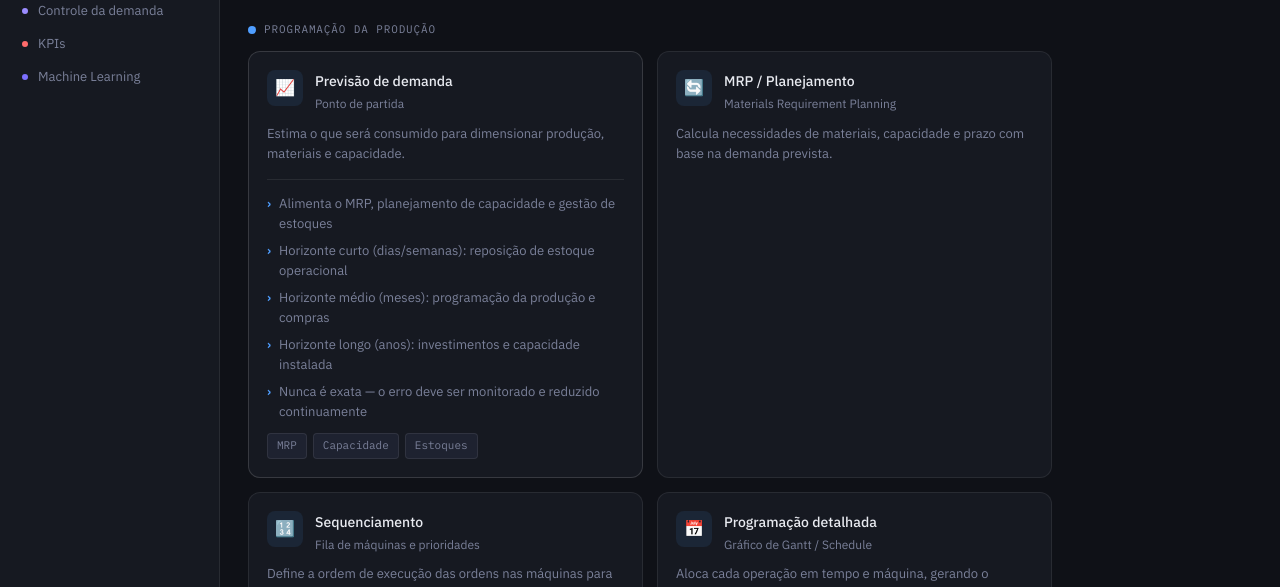
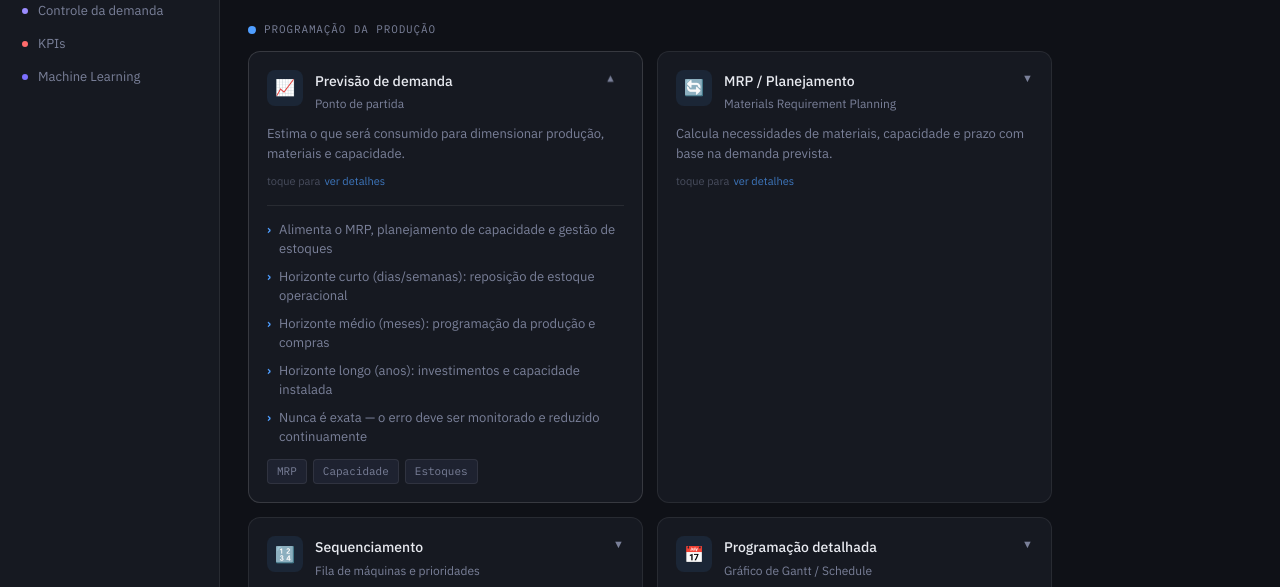
Before and after one commit to ronaldolb/guia-producao, a plain HTML site: page index.html in a window 1280 px wide. Both pictures are taken after a click on the element 445 px from the left and 316 px from the top of the page. Shown: the part 199-786 px from the top of the page. Drawn offline with Linux system fonts and the light colour scheme.

Commit message:
Add files via upload

```diff
--- a/index.html
+++ b/index.html
@@ -68,7 +68,8 @@ body { background: var(--bg); color: var(--text); font-family: var(--sans); font
 .card-name { font-size: 14px; font-weight: 500; color: var(--text); margin-bottom: 2px; }
 .card-sub { font-size: 12px; color: var(--muted); }
 .card-preview { font-size: 13px; color: var(--muted); line-height: 1.6; }
-.card-expand { margin-top: 14px; border-top: 1px solid var(--border); padding-top: 14px; display: none; }
+.card-expand { margin-top: 14px; border-top: 1px solid var(--border); padding-top: 14px; display: none; animation: fadeIn .2s ease; }
+@keyframes fadeIn { from { opacity:0; transform: translateY(-4px); } to { opacity:1; transform: translateY(0); } }
 .card-expand.open { display: block; }
 
 /* DETAIL LIST */
@@ -471,11 +472,11 @@ function renderSection(main, secId) {
     group.items.forEach((item, ii) => {
       const cardId = `${secId}-${gi}-${ii}`;
       const isOpen = expandedCards.has(cardId);
-      const tagsHtml = item.tags ? `<div class="tags">${item.tags.map(t=>`<span class="tag">${t}</span>`).join('')}</div>` : '';
-      const formulaHtml = item.formula ? `<div class="formula">${item.formula}</div>` : '';
+      const tagsHtml = item.tags ? `<div class="tags" onclick="event.stopPropagation()">${item.tags.map(t=>`<span class="tag">${t}</span>`).join('')}</div>` : '';
+      const formulaHtml = item.formula ? `<div class="formula" onclick="event.stopPropagation()">${item.formula}</div>` : '';
       const detailHtml = item.detail ? `<ul class="detail-list">${item.detail.map(d=>`<li>${d}</li>`).join('')}</ul>` : '';
       html += `
-        <div class="card ${isOpen?'expanded':''}" id="card-${cardId}" onclick="toggleCard('${cardId}')">
+        <div class="card ${isOpen?'expanded':''}" id="card-${cardId}" onclick="toggleCard('${cardId}', event)">
           <div class="card-top">
             <div class="card-icon" style="background:${group.color}18;color:${group.color}">
               ${getIcon(item.name)}
@@ -484,8 +485,10 @@ function renderSection(main, secId) {
               <div class="card-name">${item.name}</div>
               <div class="card-sub">${item.sub}</div>
             </div>
+            <div class="card-arrow" style="color:var(--muted);font-size:11px;transition:transform .25s;flex-shrink:0;margin-left:auto;padding-left:8px">▼</div>
           </div>
           <div class="card-preview">${item.preview}</div>
+          <div style="font-size:11px;color:var(--muted);margin-top:8px;display:flex;align-items:center;gap:4px"><span style="opacity:.5">toque para</span> <span style="color:var(--accent);opacity:.7">${expandedCards.has(cardId)?"fechar":"ver detalhes"}</span></div>
           <div class="card-expand ${isOpen?'open':''}">
             ${detailHtml}
             ${formulaHtml}
@@ -554,14 +557,17 @@ function goToSection(secId) {
   showSection(secId);
 }
 
-function toggleCard(cardId) {
+function toggleCard(cardId, event) {
+  if (event) event.stopPropagation();
   if (expandedCards.has(cardId)) expandedCards.delete(cardId);
   else expandedCards.add(cardId);
   const card = document.getElementById('card-' + cardId);
   const expand = card.querySelector('.card-expand');
+  const arrow = card.querySelector('.card-arrow');
   const isOpen = expandedCards.has(cardId);
   card.classList.toggle('expanded', isOpen);
   expand.classList.toggle('open', isOpen);
+  if (arrow) arrow.style.transform = isOpen ? 'rotate(180deg)' : 'rotate(0deg)';
 }
 
 function doSearch(val) {
```
